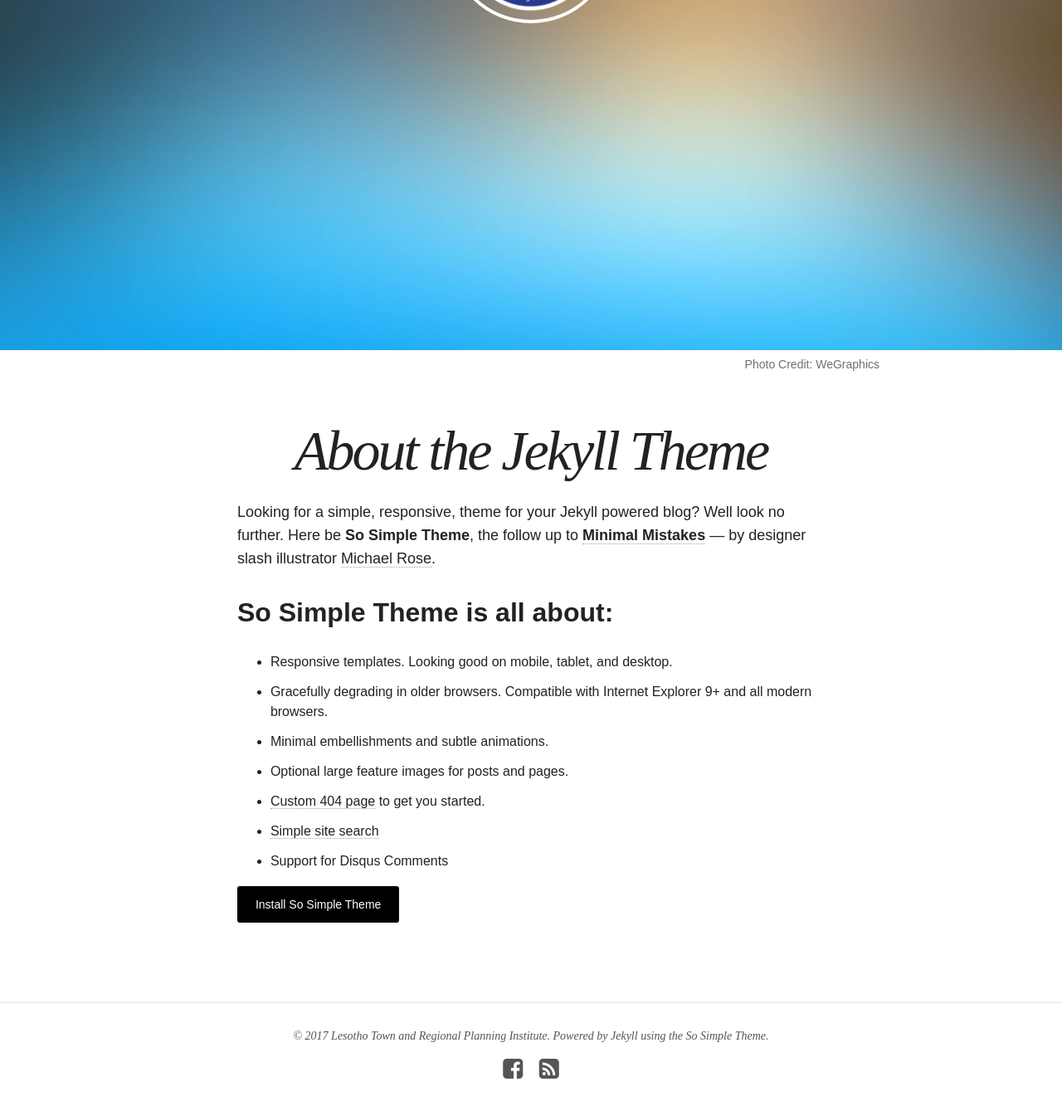
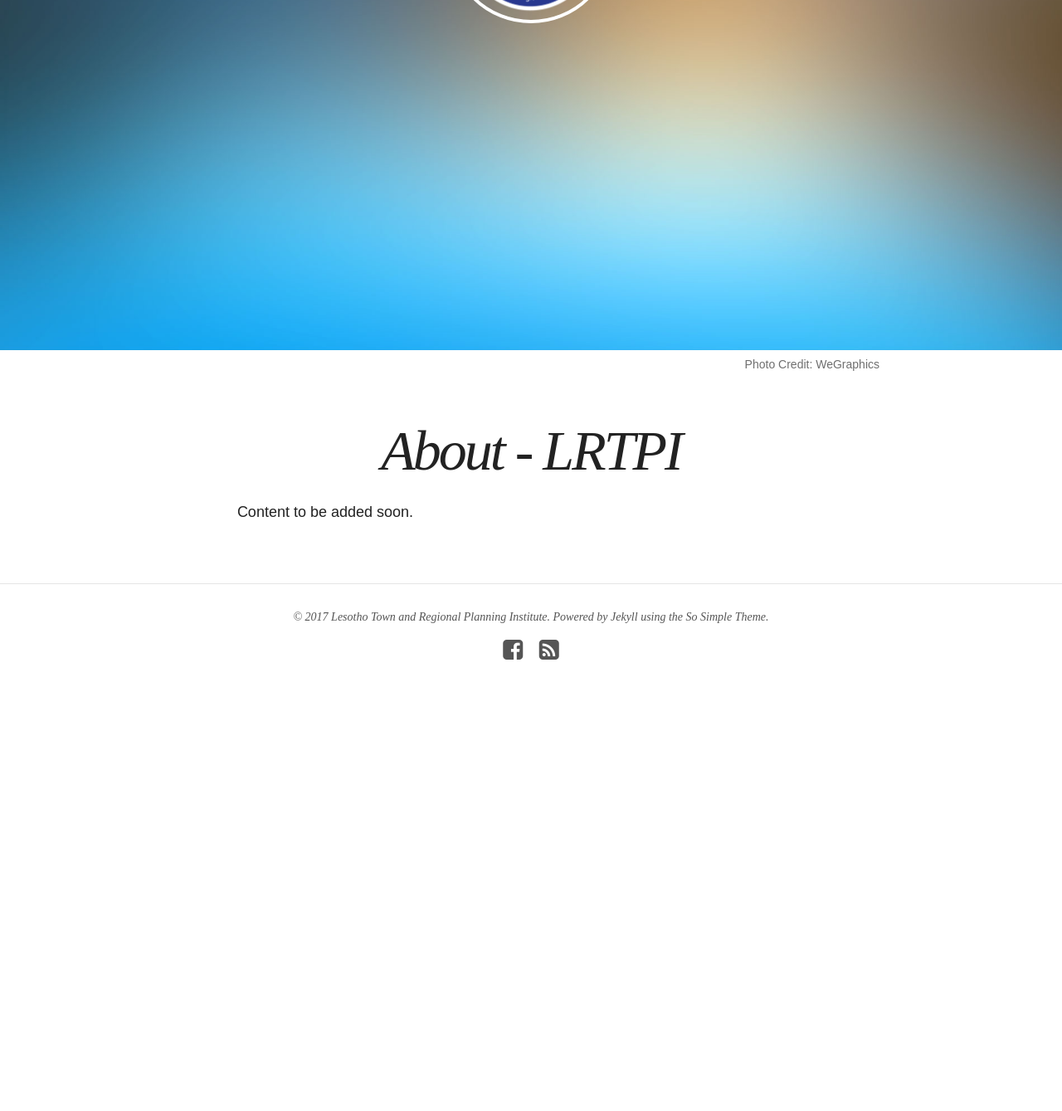
Before and after one commit to MapLesotho/ltrpi.com, a Jekyll site: the page built from about/index.md, in a window 1280 px wide and 1400 px high, scrolled down 271 px. Shown: the top 1339 px of the window at 83% size. Built offline with Jekyll 4.4.1, drawn with Linux system fonts in a browser that asks for light colours; nearby versions of some CDN libraries; after the commit the page ends 1166 px from its top, so only the background shows below that.

Commit message:
updated homapage and the nav

```diff
--- a/_config.yml
+++ b/_config.yml
@@ -5,7 +5,8 @@
 description: Describe your website here.
 logo: lrtpi.png
 search: true
-url: http://ltrpi.com
+#url: http://ltrpi.com
+url: ''
 
 # Jekyll configuration
 
--- a/_data/navigation.yml
+++ b/_data/navigation.yml
@@ -3,14 +3,8 @@
 - title: About
   url: /about/
 
-- title: Articles
-  url: /articles/
-
 - title: Blog
   url: /blog/
 
-- title: Theme Setup
-  url: /theme-setup/
-
 - title: Search
   url: /search/
--- a/about/index.md
+++ b/about/index.md
@@ -1,26 +1,12 @@
 ---
 layout: page
-title: About the Jekyll Theme
-excerpt: "So Simple is a responsive Jekyll theme for your words and images."
-modified: 2014-08-08T19:44:38.564948-04:00
+title: About - LRTPI
+excerpt: "About the Lesotho town and regional planning institute."
+modified: 2017-02-24T19:44:38.564948-04:00
 image:
   feature: so-simple-sample-image-4.jpg
   credit: WeGraphics
   creditlink: http://wegraphics.net/downloads/free-ultimate-blurred-background-pack/
 ---
 
-Looking for a simple, responsive, theme for your Jekyll powered blog? Well look no further. Here be **So Simple Theme**, the follow up to [**Minimal Mistakes**](http://mmistakes.github.io/minimal-mistakes) --- by designer slash illustrator [Michael Rose](http://mademistakes.com).
-
-## So Simple Theme is all about:
-
-* Responsive templates. Looking good on mobile, tablet, and desktop.
-* Gracefully degrading in older browsers. Compatible with Internet Explorer 9+ and all modern browsers.
-* Minimal embellishments and subtle animations.
-* Optional large feature images for posts and pages.
-* [Custom 404 page]({{ site.url }}/404.html) to get you started.
-* [Simple site search](https://github.com/christian-fei/Simple-Jekyll-Search)
-* Support for Disqus Comments
-
-<a markdown="0" href="{{ site.url }}/theme-setup" class="btn">Install So Simple Theme</a>
-
-[^1]: Example: *domain.com/category-name/post-title*
+Content to be added soon.
--- a/index.html
+++ b/index.html
@@ -1,11 +1,11 @@
 ---
 layout: page
-title: Latest Posts
-excerpt: "A simple and clean responsive Jekyll theme for words and photos."
+title: Latest from LRTPI
+excerpt: "LRTPI homepage"
 search_omit: true
 ---
 
-<iframe src="https://www.facebook.com/plugins/page.php?href=https%3A%2F%2Fwww.facebook.com%2FLesotho-Town-and-Regional-Planning-Institute-1552786358317189&tabs=timeline&width=340&height=500&small_header=false&adapt_container_width=true&hide_cover=false&show_facepile=true&appId=147416755353481" width="100%" height="500" style="border:none;overflow:hidden" scrolling="no" frameborder="0" allowTransparency="true"></iframe>
+<iframe src="https://www.facebook.com/plugins/page.php?href=https%3A%2F%2Fwww.facebook.com%2FLesotho-Town-and-Regional-Planning-Institute-1552786358317189&tabs=timeline&width=700&height=800&small_header=false&adapt_container_width=true&hide_cover=false&show_facepile=true&appId=147416755353481" width="700" height="800" style="border:none;overflow:hidden; width:100%;" scrolling="no" frameborder="0" allowTransparency="true"></iframe>
 
 <!-- <ul class="post-list">
 {% for post in site.posts limit:10 %}
```
